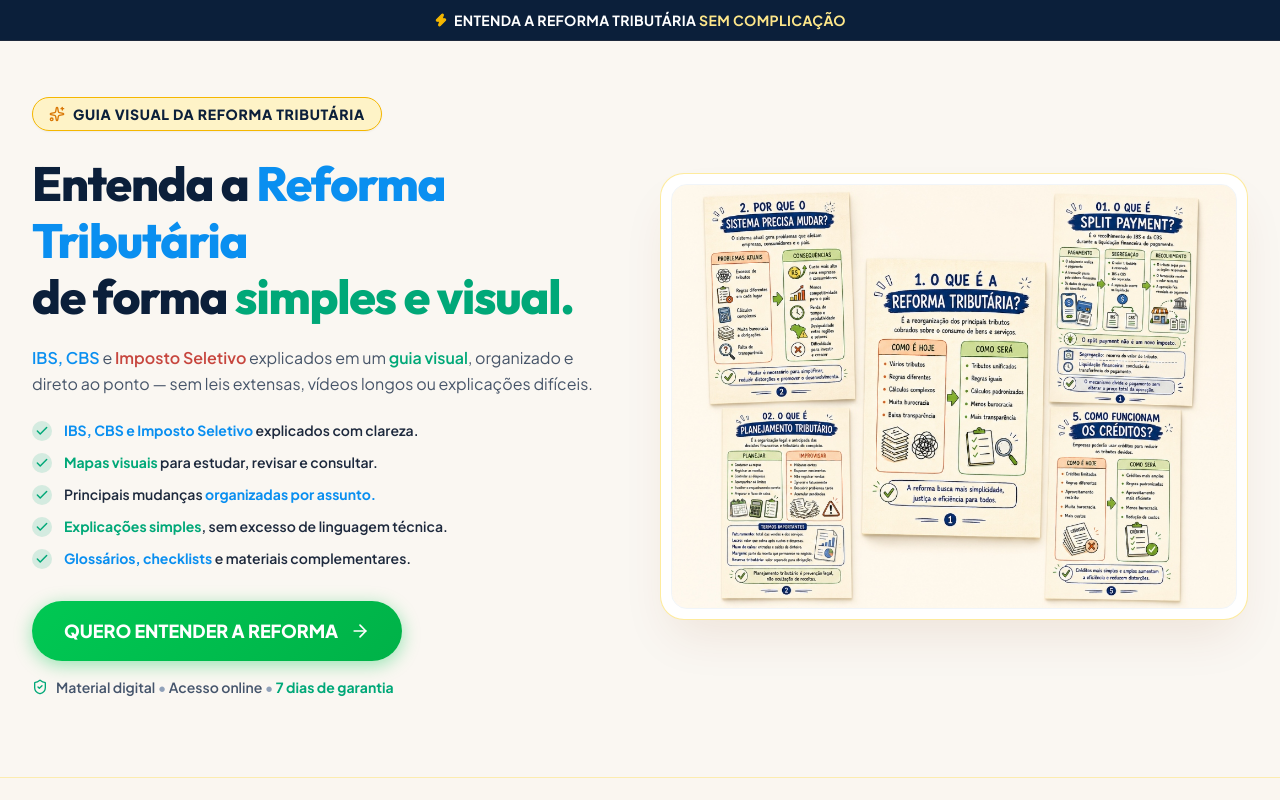
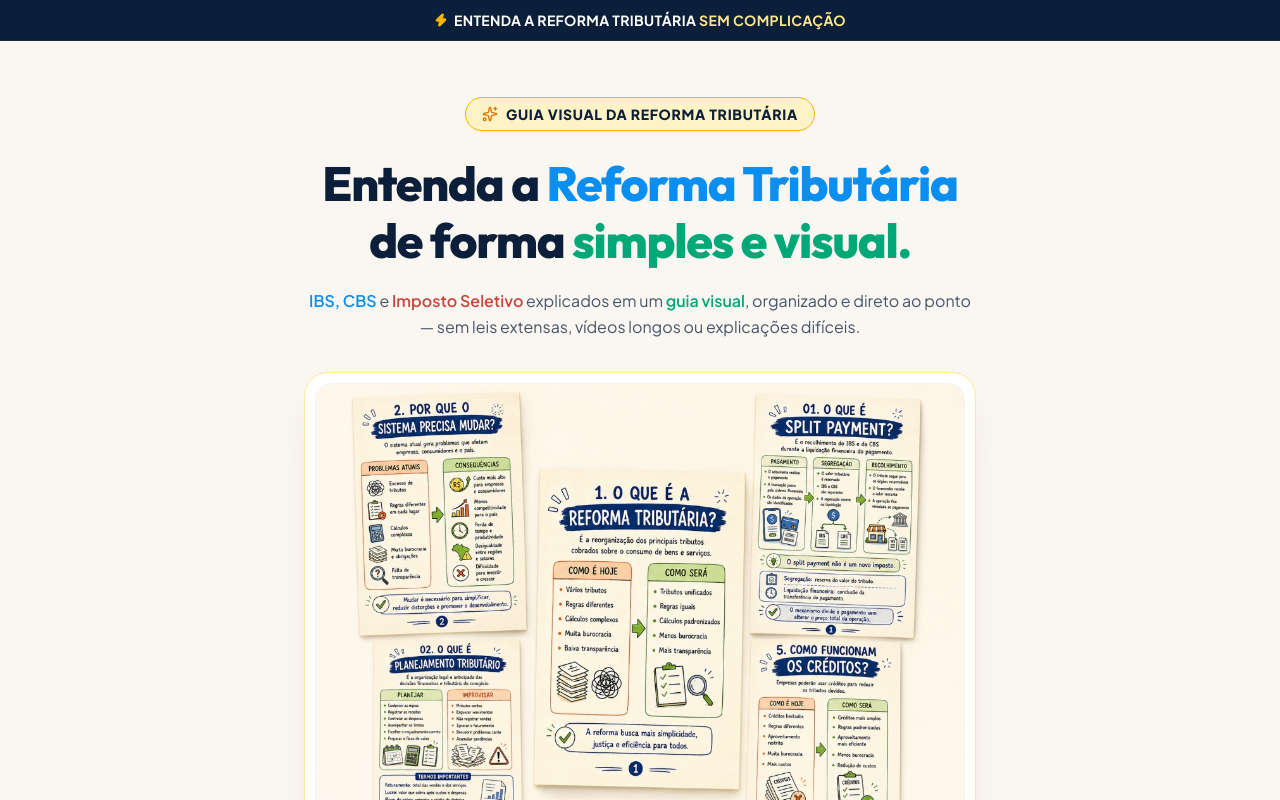
Before and after one commit to henriquecarreto/REFORMA-TRIBUTARIA, a React (Vite) app: page / in a window 1280 px wide. Shown: the top 800 px of the page. Built offline with nearby package versions, Linux system fonts and the light colour scheme.

Commit message:
feat(hero): convert hero section to vertical single-column centered layout

```diff
--- a/src/components/HeroSection.tsx
+++ b/src/components/HeroSection.tsx
@@ -19,33 +19,44 @@ export const HeroSection: React.FC = () => {
       <div className="absolute top-0 right-0 w-96 h-96 bg-amber-100/50 rounded-full blur-3xl pointer-events-none -z-10" />
       <div className="absolute bottom-0 left-0 w-96 h-96 bg-blue-50/50 rounded-full blur-3xl pointer-events-none -z-10" />
 
-      <div className="max-w-7xl mx-auto px-4 sm:px-6 lg:px-8">
-        <div className="grid grid-cols-1 lg:grid-cols-12 gap-8 lg:gap-10 items-center">
+      <div className="max-w-4xl mx-auto px-4 sm:px-6 lg:px-8 flex flex-col items-center text-center">
 
-          {/* LADO ESQUERDO — INFORMAÇÕES E CTA */}
-          <div className="lg:col-span-6 flex flex-col items-start text-left">
-
-            {/* 1. BADGE TOPO */}
+        {/* 1. IDENTIFICAÇÃO DO PRODUTO */}
         <div className="inline-flex items-center gap-2 px-4 py-1.5 rounded-full bg-[#FEF3C7] border border-[#F5B700] text-[#0B1F3A] text-xs sm:text-sm font-extrabold uppercase tracking-wider mb-6 shadow-xs">
           <Sparkles className="w-4 h-4 text-[#D97706] shrink-0" />
           <span>GUIA VISUAL DA REFORMA TRIBUTÁRIA</span>
         </div>
 
-            {/* 2. TÍTULO PRINCIPAL (HEADLINE COM POSITIVIDADE E EQUILÍBRIO) */}
-            <h1 className="text-3xl sm:text-4xl lg:text-5xl font-extrabold text-[#0B1F3A] leading-[1.18] tracking-tight mb-5">
+        {/* 2. HEADLINE PRINCIPAL */}
+        <h1 className="text-3xl sm:text-4xl lg:text-5xl font-extrabold text-[#0B1F3A] leading-[1.18] tracking-tight mb-5 max-w-3xl">
           <span className="text-[#0B1F3A]">Entenda a </span>
           <span className="text-[#0A8FF0]">Reforma Tributária </span> <br className="hidden sm:inline" />
           <span className="text-[#0B1F3A]">de forma </span>
           <span className="text-[#00A878]">simples e visual.</span>
         </h1>
 
-            {/* 3. SUBTÍTULO COM HIERARQUIA DE CORES E ESPAÇAMENTO EXATO */}
-            <p className="text-sm sm:text-base text-[#475569] leading-relaxed mb-6 font-normal max-w-2xl">
+        {/* 3. SUBTÍTULO */}
+        <p className="text-sm sm:text-base text-[#475569] leading-relaxed mb-8 font-normal max-w-2xl text-center">
           <span className="text-[#0A8FF0] font-semibold">IBS, CBS</span> e <span className="text-[#C7463E] font-semibold">Imposto Seletivo</span> explicados em um <span className="text-[#00A878] font-semibold">guia visual</span>, organizado e direto ao ponto — sem leis extensas, vídeos longos ou explicações difíceis.
         </p>
 
-            {/* 4. LISTA DE BENEFÍCIOS REFINADA COM UM DESTAQUE PRINCIPAL POR LINHA */}
-            <ul className="space-y-3 mb-8 w-full">
+        {/* 4. IMAGEM EXISTENTE DO MATERIAL */}
+        <div className="w-full max-w-2xl mb-10">
+          <div className="relative w-full bg-white p-1.5 sm:p-2.5 rounded-3xl border border-amber-200/80 shadow-2xl shadow-amber-900/10 transition-transform duration-300 hover:scale-[1.01]">
+            <div className="rounded-2xl overflow-hidden bg-slate-50 border border-slate-100">
+              <img
+                src="/hero/mapas-conectados.jpg"
+                alt="Guia Visual da Reforma Tributária - Visão dos Materiais"
+                className="w-full h-auto object-contain rounded-xl"
+                loading="eager"
+              />
+            </div>
+          </div>
+        </div>
+
+        {/* 5. LISTA DE BENEFÍCIOS (ALINHADA À ESQUERDA DENTRO DO BLOCO CENTRALIZADO) */}
+        <div className="w-full max-w-xl mb-10">
+          <ul className="space-y-3.5 text-left">
             <li className="flex items-center gap-3">
               <div className="w-5 h-5 rounded-full bg-[#00A878]/15 text-[#00A878] flex items-center justify-center shrink-0">
                 <Check className="w-3.5 h-3.5 stroke-[2.5]" />
@@ -91,19 +102,20 @@ export const HeroSection: React.FC = () => {
               </span>
             </li>
           </ul>
+        </div>
 
-            {/* 5. BOTÃO CTA PRINCIPAL */}
-            <div className="flex flex-col items-start gap-3 w-full sm:w-auto">
+        {/* 6. BOTÃO DE COMPRA & 7. INFORMAÇÕES DE ACESSO E GARANTIA */}
+        <div className="flex flex-col items-center gap-3 w-full max-w-md">
           <button
             onClick={scrollToPricing}
-                className="btn-cta-primary w-full sm:w-auto text-white font-extrabold text-base sm:text-lg px-8 py-4 rounded-full flex items-center justify-center gap-3 cursor-pointer group shadow-xl hover:scale-[1.02] transition-all"
+            className="btn-cta-primary w-full text-white font-extrabold text-base sm:text-lg py-4 px-8 rounded-full flex items-center justify-center gap-3 cursor-pointer group shadow-xl hover:scale-[1.02] transition-all"
           >
             <span>QUERO ENTENDER A REFORMA</span>
             <ArrowRight className="w-5 h-5 group-hover:translate-x-1 transition-transform" />
           </button>
 
-              <div className="flex items-center gap-2 text-xs sm:text-sm font-semibold text-slate-600 pt-1">
-                <ShieldCheck className="w-4 h-4 text-[#00A878]" />
+          <div className="flex items-center justify-center gap-2 text-xs sm:text-sm font-semibold text-slate-600 pt-1 text-center">
+            <ShieldCheck className="w-4 h-4 text-[#00A878] shrink-0" />
             <span>
               Material digital <span className="text-slate-400">•</span> Acesso online <span className="text-slate-400">•</span> <span className="text-[#00A878] font-bold">7 dias de garantia</span>
             </span>
@@ -111,23 +123,6 @@ export const HeroSection: React.FC = () => {
         </div>
 
       </div>
-
-          {/* LADO DIREITO — MOCKUP / IMAGEM DO MATERIAL (MANTIDA 100% INTACTA) */}
-          <div className="lg:col-span-6 w-full flex justify-center lg:justify-end">
-            <div className="relative w-full bg-white p-1.5 sm:p-2.5 rounded-3xl border border-amber-200/80 shadow-2xl shadow-amber-900/10 transition-transform duration-300 hover:scale-[1.01]">
-              <div className="rounded-2xl overflow-hidden bg-slate-50 border border-slate-100">
-                <img
-                  src="/hero/mapas-conectados.jpg"
-                  alt="Guia Visual da Reforma Tributária - Visão dos Materiais"
-                  className="w-full h-auto object-contain rounded-xl"
-                  loading="eager"
-                />
-              </div>
-            </div>
-          </div>
-
-        </div>
-      </div>
     </section>
   );
 };
```
Lines whose indentation alone changed are shown as unchanged.
